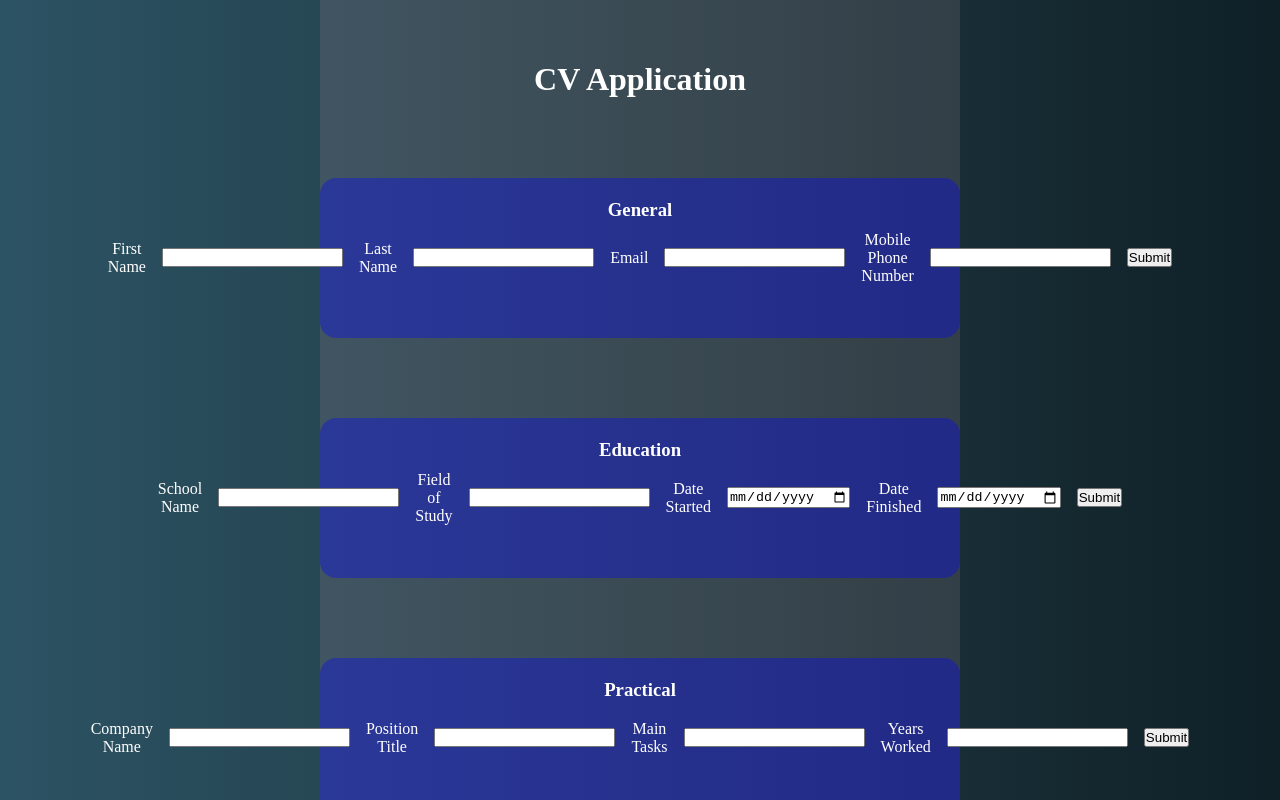
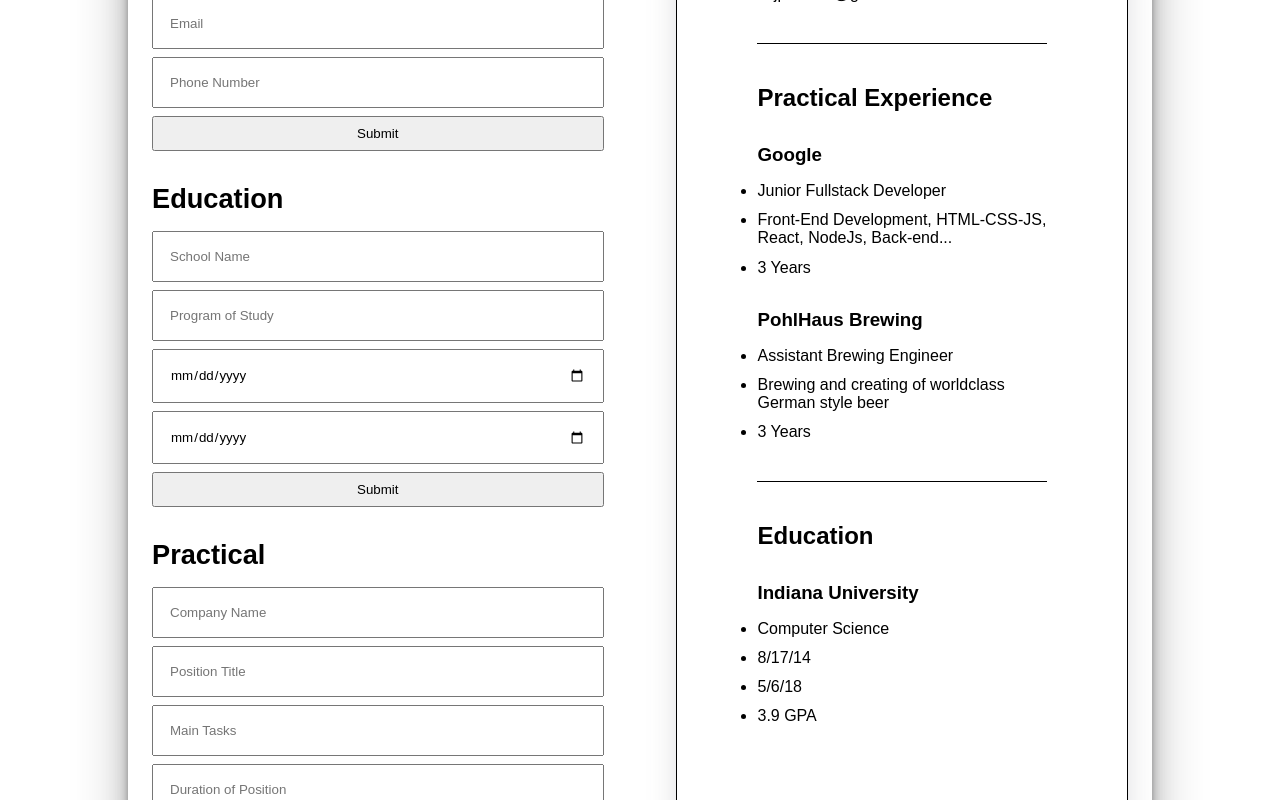
Before and after one commit to CJPohl/cv-project, a React (Create React App) app: page / in a window 1280 px wide. Shown: the top 800 px of the page. Built offline with nearby package versions, Linux system fonts and the light colour scheme.

Commit message:
CSS and structure completely redone

```diff
--- a/src/App.js
+++ b/src/App.js
@@ -5,21 +5,17 @@ import '@fortawesome/fontawesome-free/js/solid';
 import '@fortawesome/fontawesome-free/js/regular';
 import '@fortawesome/fontawesome-free/js/brands';
 
-import General from './components/General';
-import Education from './components/Education';
-import Practical from './components/Practical';
+import Header from './components/Header';
+import Main from './components/Main';
 import Footer from './components/Footer';
 
 import './styles/style.css';
 
 function App() {
   return (
-   <div className="main">
-      <h1 className="header">CV Application</h1>
-      <General />
-      <Education />
-      <Practical />
-      <button className="finish" type="button">Finish</button>
+   <div className="app">
+      <Header />
+      <Main />
       <Footer />
    </div>
 
--- a/src/components/Education.js
+++ b/src/components/Education.js
@@ -30,17 +30,13 @@ export default class Education extends React.Component {
             <div className="container">
                 <h3 className="title">Education</h3>
                 <form>
-                    <label htmlFor="school-name">School Name</label>
-                    <input type='text' id="school-name" value={ nValue } onChange={this.setNValue.bind(this)} required></input>
+                    <input type='text' id="school-name" placeholder="School Name" value={ nValue } onChange={this.setNValue.bind(this)} required></input>
 
-                    <label htmlFor="study-name">Field of Study</label>
-                    <input type='text' id="study-name" value={ sValue } onChange={this.setSValue.bind(this)} required></input>
+                    <input type='text' id="study-name" placeholder="Program of Study" value={ sValue } onChange={this.setSValue.bind(this)} required></input>
 
-                    <label htmlFor="date-started">Date Started</label>
-                    <input type='date' id="date-started" value={ dsValue } onChange={this.setDsValue.bind(this)} required></input>
+                    <input type='date' id="date-started" placeholder="Date Started" value={ dsValue } onChange={this.setDsValue.bind(this)} required></input>
 
-                    <label htmlFor="date-finished">Date Finished</label>
-                    <input type='date' id="date-finished" value={deValue } onChange={this.setDeValue.bind(this)} required></input>
+                    <input type='date' id="date-finished" placeholder="Date Finished" value={deValue } onChange={this.setDeValue.bind(this)} required></input>
 
                     <button type="button">Submit</button>
                 </form>
--- a/src/components/Footer.js
+++ b/src/components/Footer.js
@@ -7,7 +7,7 @@ export default class Footer extends React.Component {
             <div className="footer">
                  <p>Copyright @ 2021 Christopher J. Pohl</p>
             <a href='https://github.com/CJPohl' target='_blank'>
-                <i class='fab fa-github'></i>
+                <i className='fab fa-github'></i>
             </a>
             </div>
 
--- /dev/null
+++ b/src/components/Form.js
@@ -0,0 +1,17 @@
+import React from "react";
+
+import General from './General';
+import Education from './Education';
+import Practical from './Practical';
+
+export default function Form() {
+    return (
+        <div className="form">
+            <General />
+            <Education />
+            <Practical />
+            <button className="finish" type="button">Finish</button>
+        </div>
+
+    )
+}
--- a/src/components/General.js
+++ b/src/components/General.js
@@ -30,17 +30,16 @@ export default class General extends React.Component {
             <div className="container">
                 <h3 className="title">General</h3>
                 <form>
-                    <label htmlFor="first-name">First Name</label>
-                    <input type='text' id="first-name" value={fnValue} onChange={this.setFnValue.bind(this)} required></input>
+                    <div className="names">
+                        <input type='text' id="first-name" placeholder="First Name" value={fnValue} onChange={this.setFnValue.bind(this)} required></input>
 
-                    <label htmlFor="last-name">Last Name</label>
-                    <input type='text' id="last-name" value={lnValue} onChange={this.setLnValue.bind(this)} required></input>
+                        <input type='text' id="last-name" placeholder="Last Name" value={lnValue} onChange={this.setLnValue.bind(this)} required></input>
+                    </div>
 
-                    <label htmlFor="email">Email</label>
-                    <input type='email' id="email" value={eValue} onChange={this.setEValue.bind(this)} required></input>
 
-                    <label htmlFor="mobile-number">Mobile Phone Number</label>
-                    <input type='number' id="mobile-number" value={mValue} onChange={this.setMValue.bind(this)} required></input>
+                    <input type='email' id="email" placeholder="Email" value={eValue} onChange={this.setEValue.bind(this)} required></input>
+
+                    <input type='number' id="mobile-number" placeholder="Phone Number" value={mValue} onChange={this.setMValue.bind(this)} required></input>
 
                     <button type="button">Submit</button>
                 </form>
--- /dev/null
+++ b/src/components/Header.js
@@ -0,0 +1,13 @@
+import React from "react";
+
+export default class Header extends React.Component {
+
+    render() {
+        return (
+            <div className="header">
+                <h1>CV Application</h1>
+            </div>
+
+        )
+    }
+}
--- /dev/null
+++ b/src/components/Main.js
@@ -0,0 +1,13 @@
+import React from "react";
+
+import Form from "./Form";
+import Print from "./Print";
+
+export default function Main() {
+    return (
+        <div className="main">
+            <Form />
+            <Print />
+        </div>
+    )
+}
--- a/src/components/Practical.js
+++ b/src/components/Practical.js
@@ -30,17 +30,13 @@ export default class Practical extends React.Component {
             <div className="container" id="container-3">
                 <h3 className="title">Practical</h3>
                 <form>
-                    <label htmlFor="company-name">Company Name</label>
-                    <input type='text' id="company-name" value={ nValue } onChange={this.setNValue.bind(this)} required></input>
+                    <input type='text' id="company-name" placeholder="Company Name" value={ nValue } onChange={this.setNValue.bind(this)} required></input>
 
-                    <label htmlFor="position-title">Position Title</label>
-                    <input type='text' id="position-title" value={ ptValue } onChange={this.setPtValue.bind(this)} required></input>
+                    <input type='text' id="position-title" placeholder="Position Title" value={ ptValue } onChange={this.setPtValue.bind(this)} required></input>
 
-                    <label htmlFor="main-tasks">Main Tasks</label>
-                    <input type='text' id="main-tasks" value={ mtValue } onChange={this.setMtValue.bind(this)} required></input>
+                    <input type='text' id="main-tasks" placeholder="Main Tasks" value={ mtValue } onChange={this.setMtValue.bind(this)} required></input>
 
-                    <label htmlFor="total-time">Years Worked</label>
-                    <input type='number' id="total-time" value={ttValue } onChange={this.setTtValue.bind(this)} required></input>
+                    <input type='number' id="total-time" placeholder="Duration of Position" value={ttValue } onChange={this.setTtValue.bind(this)} required></input>
 
                     <button type="button">Submit</button>
                 </form>
--- /dev/null
+++ b/src/components/Print.js
@@ -0,0 +1,51 @@
+import React from "react";
+
+export default class Print extends React.Component {
+    render() {
+        return (
+            <div className="print">
+                <div className="print-name">
+                    <h1>Christopher Pohl</h1>
+                </div>
+                <div className="print-sub">
+                    <p>cjpohldev@gmail.com</p>
+                    <p>908-745-1845</p>
+                </div>
+                <div className="print-spacer"></div>
+                <div className="print-practicals">
+                    <h2>Practical Experience</h2>
+                    <div className="print-practical">
+                        <h3>Google</h3>
+                        <ul>
+                            <li>Junior Fullstack Developer</li>
+                            <li>Front-End Development, HTML-CSS-JS, React, NodeJs, Back-end...</li>
+                            <li>3 Years</li>
+                        </ul>
+                    </div>
+                    <div className="print-practical">
+                        <h3>PohlHaus Brewing</h3>
+                        <ul>
+                            <li>Assistant Brewing Engineer</li>
+                            <li>Brewing and creating of worldclass German style beer</li>
+                            <li>3 Years</li>
+                        </ul>
+                    </div>
+                </div>
+                <div className="print-spacer"></div>
+                <div className="print-educations">
+                    <h2>Education</h2>
+                    <div className="print-education">
+                        <h3>Indiana University</h3>
+                        <ul>
+                            <li>Computer Science</li>
+                            <li>8/17/14</li>
+                            <li>5/6/18</li>
+                            <li>3.9 GPA</li>
+                        </ul>
+                    </div>
+                </div>
+
+            </div>
+        )
+    }
+}
--- a/src/styles/style.css
+++ b/src/styles/style.css
@@ -1,3 +1,5 @@
+@import url('https://fonts.googleapis.com/css2?family=Inconsolata:wght@600&family=Montserrat:wght@500&display=swap');
+
 *,
 *::before,
 *::after {
@@ -11,67 +13,178 @@ html {
 }
 
 body {
-    color: white;
+    font-family: "Monserrat", sans-serif;
+}
+
+input {
+    width: 100%;
+    padding: 1rem;
+    font-family: inherit;
+}
+
+button {
+    width: 100%;
+    padding: .5rem;
+    font-family: inherit;
 }
 
 #root {
-    padding: 0 20rem;
-    background: #0F2027;  /* fallback for old browsers */
-    background: -webkit-linear-gradient(to right, #2C5364, #203A43, #0F2027);  /* Chrome 10-25, Safari 5.1-6 */
-    background: linear-gradient(to right, #2C5364, #203A43, #0F2027); /* W3C, IE 10+/ Edge, Firefox 16+, Chrome 26+, Opera 12+, Safari 7+ */
+   position: absolute;
+   top: 0;
+   left: 0;
+   right: 0;
+   bottom: 0;
+   padding: 0 8rem;
+   display: flex;
+   justify-content: center;
+   align-items: center;
+}
+
+.app {
+    box-shadow: rgba(0, 0, 0, 0.25) 0px 54px 55px, rgba(0, 0, 0, 0.12) 0px -12px 30px, rgba(0, 0, 0, 0.12) 0px 4px 6px, rgba(0, 0, 0, 0.17) 0px 12px 13px, rgba(0, 0, 0, 0.09) 0px -3px 5px;
+    border-radius: 1rem;
+    width: 100%;
+}
+
+.header {
+    background-color: rgba(0, 0, 0, 0.836);
+    height: 5rem;
+    font-size: 1.6rem;
+    color: white;
+    display: flex;
+    justify-content: center;
+    align-items: center;
+    border-top-left-radius: 1rem;
+    border-top-right-radius: 1rem;
+}
+
+.main {
+    display: grid;
+    grid-template-columns: 20fr 1fr 20fr;
+}
+
+.form {
+    grid-column: 1;
+    padding: 1.5rem;
+    display: flex;
+    flex-direction: column;
+    gap: 2rem;
+}
+
+.print {
+    grid-column: 3;
+    margin: 1.5rem;
+    border: 1px solid rgb(0, 0, 0);
+    padding: 3rem 5rem;
+    display: flex;
+    flex-direction: column;
+    gap: .5rem;
+    box-shadow: rgba(100, 100, 111, 0.2) 0px 7px 29px 0px;
+}
+
+.container {
+    display: flex;
+    flex-direction: column;
+    gap: 1rem;
+}
+
+.container h3 {
+    font-size: 1.7rem;
+}
+
+form {
+    display: flex;
+    flex-direction: column;
+    gap: .5rem;
+}
+
+.names {
+    display: flex;
+    gap: 1rem;
+}
+
+#container-3 {
 
 }
 
-.main {
-    padding: 3.8rem 0;
-    background-color: rgba(255, 192, 203, 0.116);
-    display: flex;
-    justify-content: center;
-    flex-direction: column;
-    align-items: center;
-    gap: 5rem;
+.title {
+
 }
 
-.header {
+.print-name {
     text-align: center;
 }
 
-.container {
-    height: 10rem;
-    width: 100%;
-    padding: 1rem;
-    text-align: center;
-    background-color: rgba(0, 0, 255, 0.342);
-    border-radius: 1rem;
-    display: flex;
-    flex-direction: column;
-    justify-content: center;
-    align-items: center;
-    gap: 1.5rem;
-}
-
-#container-3 {
-    margin-bottom: 10rem;
-}
-
-.title {
-    position: absolute;
-    margin-bottom: 6rem;
-}
-form {
-    display: grid;
-    grid-template-columns: repeat(9, 1fr);
-    justify-content: center;
-    align-items: center;
-    gap: 1rem;
-}
-
-.footer {
-    height: 5rem;
-    width: 100%;
+.print-sub {
     display: flex;
     flex-direction: row;
     justify-content: center;
     align-items: center;
     gap: 1rem;
 }
+
+.print-spacer {
+    height: 1px;
+    width: 100%;
+    background-color: black;
+    margin: 2rem 0;
+}
+
+.print-practicals {
+    display: flex;
+    flex-direction: column;
+    gap: 2rem;
+}
+
+.print-practical {
+    display: flex;
+    flex-direction: column;
+    gap: 1rem;
+}
+
+.print-practical ul {
+    display: flex;
+    flex-direction: column;
+    gap: .7rem;
+}
+
+.print-educations {
+    display: flex;
+    flex-direction: column;
+    gap: 2rem;
+}
+
+.print-education {
+    display: flex;
+    flex-direction: column;
+    gap: 1rem;
+}
+
+.print-education ul {
+    display: flex;
+    flex-direction: column;
+    gap: .7rem;
+}
+
+.footer {
+    width: 100%;
+    background-color: rgba(0, 0, 0, 0.836);
+    height: 4rem;
+    font-size: 1.2rem;
+    color: white;
+    border-bottom-left-radius: 1rem;
+    border-bottom-right-radius: 1rem;
+    display: flex;
+    justify-content: center;
+    align-items: center;
+    gap: 1rem;
+}
+
+.fa-github {
+    font-size: 1.8rem;
+    color: white;
+}
+
+.fa-github:hover {
+    transform: scale(1.2);
+}
```
